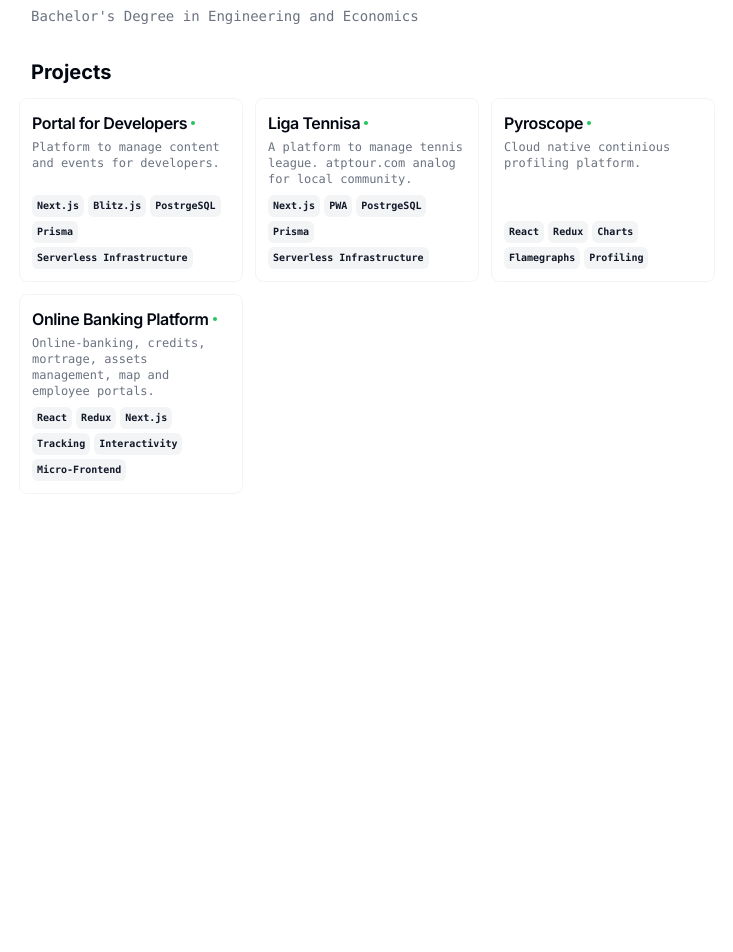
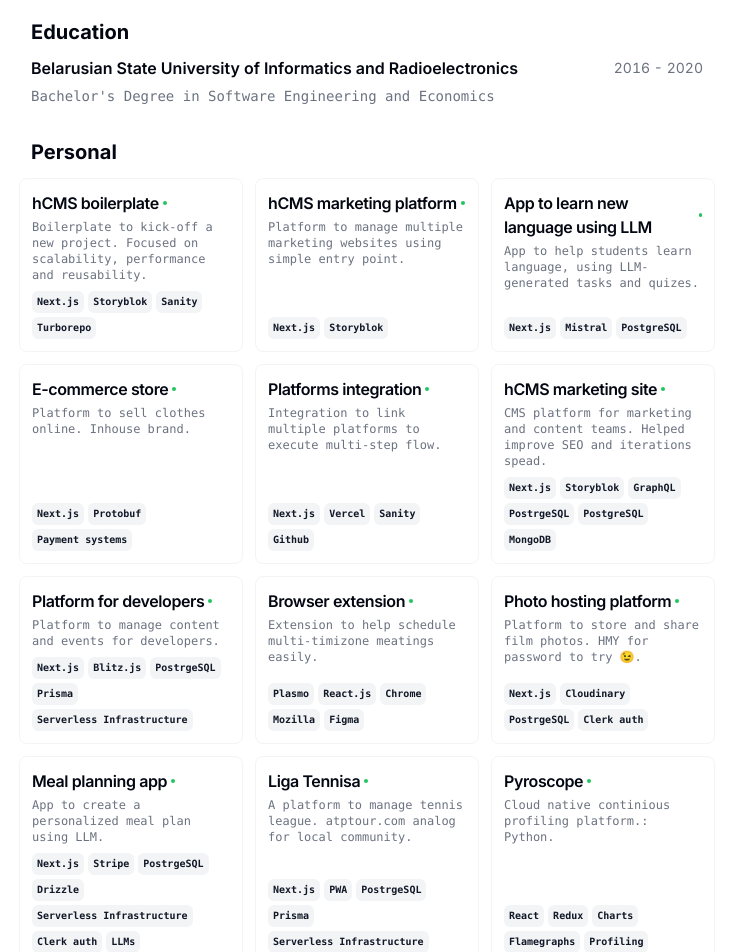
Before and after one commit to dogfrogfog/cv, a Next.js app: page / in a window 1280 px wide. Shown: the part 1280-2232 px from the top of the page, without its empty margins (273-1006 px from the left). Before the commit the page ends 1838 px from the top, so only its background shows below. Built offline with nearby package versions, Linux system fonts and the light colour scheme.

Commit message:
update data

```diff
--- a/src/app/page.tsx
+++ b/src/app/page.tsx
@@ -68,7 +68,11 @@ export default function Page() {
                   asChild
                 >
                   <a href={social.url}>
-                    <social.icon className="size-4" />
+                    {social.icon ? (
+                      <social.icon className="size-4" />
+                    ) : (
+                      social.name
+                    )}
                   </a>
                 </Button>
               ))}
@@ -171,7 +175,7 @@ export default function Page() {
         </Section>
 
         <Section className="print-force-new-page scroll-mb-16">
-          <h2 className="text-xl font-bold">Projects</h2>
+          <h2 className="text-xl font-bold">Personal</h2>
           <div className="-mx-3 grid grid-cols-1 gap-3 print:grid-cols-3 print:gap-2 md:grid-cols-2 lg:grid-cols-3">
             {RESUME_DATA.projects.map((project) => {
               return (
--- a/src/data/resume-data.tsx
+++ b/src/data/resume-data.tsx
@@ -22,9 +22,9 @@ export const RESUME_DATA = {
   location: "Warsaw, Poland, CET",
   locationLink: "https://www.google.com/maps/place/Warsaw/",
   about:
-    "Senior Frontend Engineer focused on building high performance and scalable web applications",
-  summary:
-    "As a Senior Frontend Engineer, I have completed multiple projects in different domains with all types of business requirements, which are dynamic/static/hybrid web application to headless CMS platforms. Have experience working with serverless platforms on different levels. Currently, I work mostly with Next.js, Typescript, Tailwind and Headless CMS. I have over 5 years of experience in working remotely with companies all around the world.",
+    "Senior Frontend Engineer focused on building blazingly fast and scalable web apps and sites",
+  summary: `For more than 5 years of my career, I have been working in such roles as a frontend engineer, and full-stack engineer, and I also have partially been leading a team of up to 3 people. I have completed multiple projects in different domains, helping to understand, improve, and fulfill business requirements. Sharing my knowledge and experience to help people around grow. I like to work closely with the team and tackle user's problems. My tech expertise is concentrated on serverless web technologies, including all the pieces necessary to complete the end-to-end development cycle. My go-to choice is next.js, although I like to try other technologies for specific tasks. Writing articles and open-sourcing.
+    `,
   avatarUrl:
     "https://res.cloudinary.com/dntmre4o4/image/upload/v1706639412/photos-platform/wwqnntmc0fm2aiscmcop.png",
   personalWebsiteUrl: "https://dogfrogfog.ch",
@@ -47,12 +47,17 @@ export const RESUME_DATA = {
         url: "https://x.com/dogfrogfog",
         icon: XIcon,
       },
+      {
+        name: "site",
+        url: "https://dogfrogfog.ch",
+        icon: null,
+      },
     ],
   },
   education: [
     {
       school: "Belarusian State University of Informatics and Radioelectronics",
-      degree: "Bachelor's Degree in Engineering and Economics",
+      degree: "Bachelor's Degree in Software Engineering and Economics",
       start: "2016",
       end: "2020",
     },
@@ -131,13 +136,79 @@ export const RESUME_DATA = {
     "React/Next.js",
     "Databases",
     "Serverless Infrastructure",
+    "Storyblok",
     "Sanity",
-    "Storyblok",
     "Performance optimization",
   ],
   projects: [
     {
-      title: "Portal for Developers",
+      title: "hCMS boilerplate",
+      techStack: ["Next.js", "Storyblok", "Sanity", "Turborepo"],
+      description:
+        "Boilerplate to kick-off a new project. Focused on scalability, performance and reusability.",
+      link: {
+        label: "multi-theme cms",
+        href: "/",
+      },
+    },
+    {
+      title: "hCMS marketing platform",
+      techStack: ["Next.js", "Storyblok"],
+      description:
+        "Platform to manage multiple marketing websites using simple entry point.",
+      link: {
+        label: "multi-theme cms",
+        href: "/",
+      },
+    },
+    {
+      title: "App to learn new language using LLM",
+      techStack: ["Next.js", "Mistral", "PostgreSQL"],
+      description:
+        "App to help students learn language, using LLM-generated tasks and quizes.",
+      link: {
+        label: "e-commerce",
+        href: "https://language-learning-brown.vercel.app/",
+      },
+    },
+    {
+      title: "E-commerce store",
+      techStack: ["Next.js", "Protobuf", "Payment systems"],
+      description: "Platform to sell clothes online. Inhouse brand.",
+      link: {
+        label: "e-commerce",
+        href: "https://grbpwr-com-dusky.vercel.app",
+      },
+    },
+    {
+      title: "Platforms integration",
+      techStack: ["Next.js", "Vercel", "Sanity", "Github"],
+      description:
+        "Integration to link multiple platforms to execute multi-step flow.",
+      link: {
+        label: "multi-theme cms",
+        href: "/",
+      },
+    },
+    {
+      title: "hCMS marketing site",
+      techStack: [
+        "Next.js",
+        "Storyblok",
+        "GraphQL",
+        "PostrgeSQL",
+        "PostgreSQL",
+        "MongoDB",
+      ],
+      description:
+        "CMS platform for marketing and content teams. Helped improve SEO and iterations spead.",
+      link: {
+        label: "marketing site",
+        href: "/",
+      },
+    },
+    {
+      title: "Platform for developers",
       techStack: [
         "Next.js",
         "Blitz.js",
@@ -149,6 +220,42 @@ export const RESUME_DATA = {
       link: {
         label: "portal.gitnation.org",
         href: "https://portal.gitnation.org/",
+      },
+    },
+    {
+      title: "Browser extension",
+      techStack: ["Plasmo", "React.js", "Chrome", "Mozilla", "Figma"],
+      description: "Extension to help schedule multi-timizone meatings easily.",
+      link: {
+        label: "chrome store",
+        href: "https://chromewebstore.google.com/detail/time%E2%9A%A1%EF%B8%8Fshift-time-zones-fo/ooaolokpmaegijiojfepfiojnihnppih",
+      },
+    },
+    {
+      title: "Photo hosting platform",
+      techStack: ["Next.js", "Cloudinary", "PostrgeSQL", "Clerk auth"],
+      description:
+        "Platform to store and share film photos. HMY for password to try 😉.",
+      link: {
+        label: "photo hosting platform",
+        href: "https://photo-hosting-platform.vercel.app/",
+      },
+    },
+    {
+      title: "Meal planning app",
+      techStack: [
+        "Next.js",
+        "Stripe",
+        "PostrgeSQL",
+        "Drizzle",
+        "Serverless Infrastructure",
+        "Clerk auth",
+        "LLMs",
+      ],
+      description: "App to create a personalized meal plan using LLM.",
+      link: {
+        label: "plate mate AI",
+        href: "/",
       },
     },
     {
@@ -170,7 +277,7 @@ export const RESUME_DATA = {
     {
       title: "Pyroscope",
       techStack: ["React", "Redux", "Charts", "Flamegraphs", "Profiling"],
-      description: "Cloud native continious profiling platform.",
+      description: "Cloud native continious profiling platform.: Python.",
       link: {
         label: "pyroscope.io",
         href: "https://pyroscope.io/",
```
